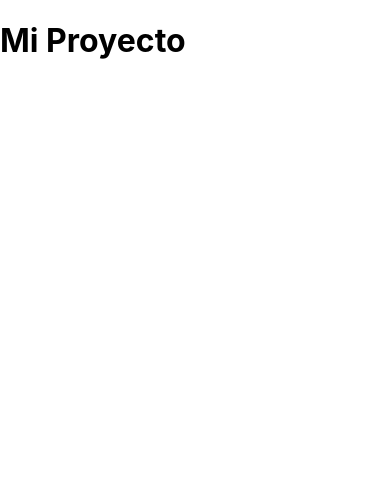
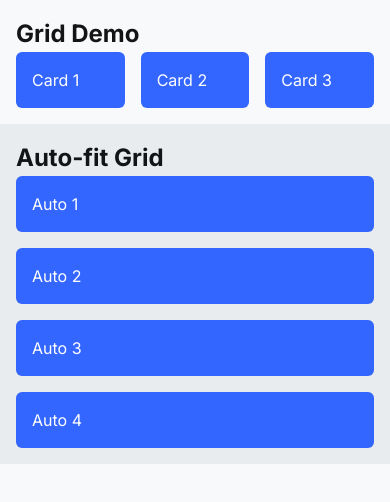
Before and after one commit to SergioGala/Historias-y-tal, a React (Create React App) app: page / in a window 390 px wide. Shown: the top 502 px of the page. Built offline with nearby package versions, Linux system fonts and the light colour scheme.

Commit message:
ZzZ mixins, themes y estilos globales 100% responsividad reutilizable ZzZz

```diff
--- a/src/App.js
+++ b/src/App.js
@@ -1,10 +1,48 @@
+// src/App.js
 import React from 'react';
+import { ThemeProvider } from 'styled-components';
+import styled from 'styled-components';
+import theme from './styles/themes/lightTheme';
+import GlobalStyles from './styles/globals/GlobalStyles';
+import Container from './components/Layout/Container';
+import Section from './components/Layout/Section';
+import Grid from './components/Layout/Grid';
+
+const Card = styled.div`
+  background: ${({ theme }) => theme.colors.primary.main};
+  color: white;
+  padding: ${({ theme }) => theme.spacing.md};
+  border-radius: ${({ theme }) => theme.borderRadius.md};
+`;
 
 function App() {
   return (
-    <div>
-      <h1>Mi Proyecto</h1>
-    </div>
+    <ThemeProvider theme={theme}>
+      <GlobalStyles />
+
+      <Section spacing="md">
+        <Container>
+          <h1>Grid Demo</h1>
+          <Grid columns={3} gap="md">
+            <Card>Card 1</Card>
+            <Card>Card 2</Card>
+            <Card>Card 3</Card>
+          </Grid>
+        </Container>
+      </Section>
+
+      <Section variant="secondary" spacing="md">
+        <Container>
+          <h2>Auto-fit Grid</h2>
+          <Grid autoFit minWidth="200px" gap="md">
+            <Card>Auto 1</Card>
+            <Card>Auto 2</Card>
+            <Card>Auto 3</Card>
+            <Card>Auto 4</Card>
+          </Grid>
+        </Container>
+      </Section>
+    </ThemeProvider>
   );
 }
 
--- /dev/null
+++ b/src/components/Layout/Container/index.js
@@ -0,0 +1,12 @@
+import React from 'react';
+import { StyledContainer } from './styles';
+
+const Container = ({ children, fluid, ...props }) => {
+  return (
+    <StyledContainer fluid={fluid} {...props}>
+      {children}
+    </StyledContainer>
+  );
+};
+
+export default Container
--- /dev/null
+++ b/src/components/Layout/Container/styles.js
@@ -0,0 +1,12 @@
+import styled from 'styled-components';
+
+export const StyledContainer = styled.div`
+  width: 100%;
+  margin: 0 auto;
+  padding: 0 ${({ theme }) => theme.spacing.md};
+  max-width: ${({ fluid }) => fluid ? '100%' : '1200px'};
+
+  @media (min-width: ${({ theme }) => theme.breakpoints.sm}) {
+    padding: 0 ${({ theme }) => theme.spacing.lg};
+  }
+`;
--- /dev/null
+++ b/src/components/Layout/Flex/styles.js
@@ -0,0 +1,22 @@
+import styled, { css } from 'styled-components';
+
+export const StyledFlex = styled.div`
+  display: flex;
+  gap: ${({ gap, theme }) => theme.spacing[gap] || theme.spacing.md};
+
+  ${({ direction }) => direction && css`
+    flex-direction: ${direction};
+  `}
+
+  ${({ justify }) => justify && css`
+    justify-content: ${justify};
+  `}
+
+  ${({ align }) => align && css`
+    align-items: ${align};
+  `}
+
+  ${({ wrap }) => wrap && css`
+    flex-wrap: ${wrap};
+  `}
+`;
--- /dev/null
+++ b/src/components/Layout/Grid/index.js
@@ -0,0 +1,26 @@
+// src/components/Layout/Grid/index.js
+import React from 'react';
+import { StyledGrid } from './styles';
+
+const Grid = ({
+  children,
+  columns,
+  autoFit,
+  minWidth,
+  gap = 'md',
+  ...props
+}) => {
+  return (
+    <StyledGrid
+      $columns={columns}
+      $autoFit={autoFit}
+      $minWidth={minWidth}
+      $gap={gap}
+      {...props}
+    >
+      {children}
+    </StyledGrid>
+  );
+};
+
+export default Grid;
--- /dev/null
+++ b/src/components/Layout/Grid/styles.js
@@ -0,0 +1,12 @@
+// src/components/Layout/Grid/styles.js
+import styled from 'styled-components';
+
+export const StyledGrid = styled.div`
+  display: grid;
+  gap: ${({ $gap, theme }) => theme.spacing[$gap] || theme.spacing.md};
+  grid-template-columns: ${({ $columns, $autoFit, $minWidth = '250px' }) => {
+    if ($autoFit) return `repeat(auto-fit, minmax(${$minWidth}, 1fr))`;
+    if ($columns) return `repeat(${$columns}, 1fr)`;
+    return 'none';
+  }};
+`;
--- /dev/null
+++ b/src/components/Layout/Section/index.js
@@ -0,0 +1,22 @@
+// src/components/Layout/Section/index.js
+import React from 'react';
+import { StyledSection } from './styles';
+
+const Section = ({
+  children,
+  variant = 'primary',
+  spacing = 'md',
+  ...props
+}) => {
+  return (
+    <StyledSection
+      $variant={variant}
+      $spacing={spacing}
+      {...props}
+    >
+      {children}
+    </StyledSection>
+  );
+};
+
+export default Section;
--- /dev/null
+++ b/src/components/Layout/Section/styles.js
@@ -0,0 +1,11 @@
+// src/components/Layout/Section/styles.js
+import styled from 'styled-components';
+
+export const StyledSection = styled.section`
+  padding: ${({ $spacing, theme }) => theme.spacing[$spacing]} 0;
+  background-color: ${({ $variant, theme }) =>
+    $variant === 'secondary'
+      ? theme.colors.background.secondary
+      : theme.colors.background.primary
+  };
+`;
--- a/src/styles/globals/GlobalStyles.js
+++ b/src/styles/globals/GlobalStyles.js
@@ -1,6 +1,4 @@
 import { createGlobalStyle } from 'styled-components';
-
-
 
 const GlobalStyles = createGlobalStyle`
   * {
@@ -9,25 +7,19 @@ const GlobalStyles = createGlobalStyle`
     box-sizing: border-box;
   }
 
+  ${props => {
+    console.log('GlobalStyles props:', props);
+    return '';
+  }}
+
   body {
-    font-family: ${({ theme }) => theme.typography.fonts.primary};
-    background-color: ${({ theme }) => theme.colors.background.primary};
-    color: ${({ theme }) => theme.colors.text.primary};
+    font-family: ${props => {
+      console.log('Theme in body:', props.theme);
+      return props.theme?.typography?.fonts?.primary || 'sans-serif';
+    }};
+    background-color: ${props => props.theme?.colors?.background?.primary || '#fff'};
+    color: ${props => props.theme?.colors?.text?.primary || '#000'};
     line-height: 1.5;
-  }
-
-  h1, h2, h3, h4, h5, h6 {
-    font-family: ${({ theme }) => theme.typography.fonts.secondary};
-    margin-bottom: ${({ theme }) => theme.spacing.md};
-  }
-
-  button {
-    cursor: pointer;
-  }
-
-  a {
-    text-decoration: none;
-    color: inherit;
   }
 `;
 
--- a/src/styles/themes/lightTheme.js
+++ b/src/styles/themes/lightTheme.js
@@ -0,0 +1,25 @@
+// src/styles/themes/lightTheme.js
+import { tokens } from './tokens';
+
+const lightTheme = {
+  ...tokens,  // Esto es importante para mantener todos los tokens base
+  colors: {
+    ...tokens.colors,  // Mantenemos los colores base
+    background: {
+      primary: tokens.colors.gray[50],
+      secondary: tokens.colors.gray[100],
+      tertiary: tokens.colors.gray[200],
+    },
+    text: {
+      primary: tokens.colors.gray[900],
+      secondary: tokens.colors.gray[700],
+      tertiary: tokens.colors.gray[500],
+    },
+    border: tokens.colors.gray[200],
+  },
+};
+
+// Para debug
+console.log('Theme spacing:', lightTheme.spacing);
+
+export default lightTheme;
```
Also changed, not shown: src/components/Layout/Flex/index.js (added, +27 -0 lines).
